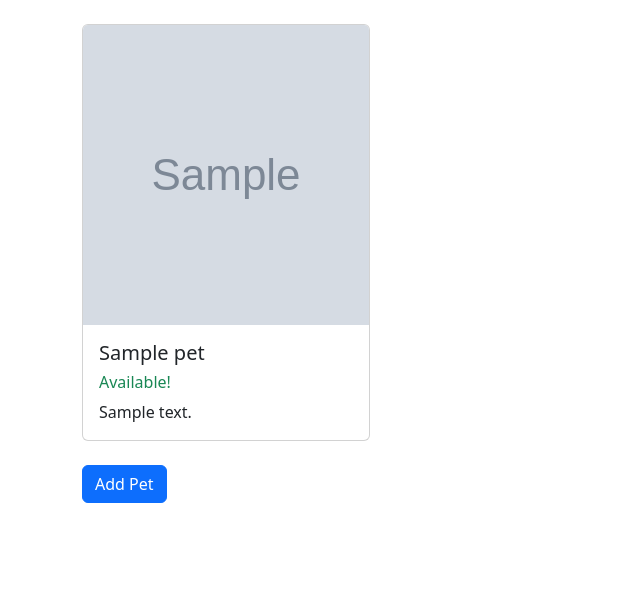
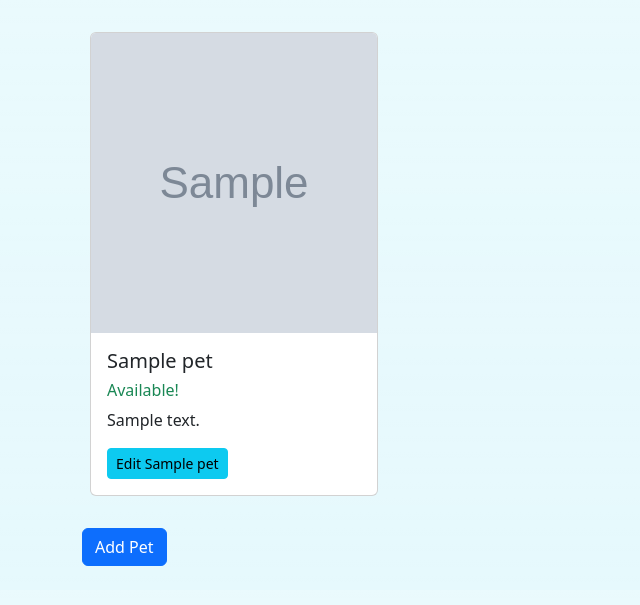
Before and after one commit to coachdaveofficial/wtforms-exercise, a Flask app: page / in a window 1280 px wide. Shown: the top 605 px of the page, without its empty margins (0-640 px from the left). Run offline with Flask 3, Linux system fonts and the light colour scheme; tables that the repository leaves empty hold one stand-in row (values such as "Sample post"); grey boxes marked "Sample" are stand-in pictures.

Commit message:
fixed input for available on edit form and changed styles

```diff
--- a/forms.py
+++ b/forms.py
@@ -25,7 +25,7 @@ class EditPetForm(FlaskForm):
 
     photo_url = StringField("Profile Picture",
                         validators=[Optional(), URL(message="Please provide valid URL")])
+    notes = StringField("Notes",
+                        validators=[Optional()])
     available = BooleanField("Available",
                         validators=[Optional()])
-    notes = StringField("Notes",
-                        validators=[Optional()])
--- a/templates/base.html
+++ b/templates/base.html
@@ -14,7 +14,7 @@
       }
     </style>
 </head>
-<body>
+<body class="bg-info bg-gradient bg-opacity-10">
     {% block content %} {% endblock %}
 </body>
 </html>
--- a/templates/homepage.html
+++ b/templates/homepage.html
@@ -9,7 +9,7 @@
         <div class="row">
             {% for pet in pets %}
                 <div class="col-lg-4">
-                    <div class="card" style="width: 18rem;">
+                    <div class="card m-2" style="width: 18rem;">
                         <img src="{{pet.photo_url}}" class="card-img-top img-responsive" alt="Pet Profile Picture">
                         <div class="card-body">
                             <h5 class="card-title">{{pet.name}}</h5>
@@ -21,6 +21,7 @@
                             {% endif %}
 
                             <p class="card-text">{{pet.notes}}</p>
+                            <a href="/{{pet.id}}" class="btn btn-sm btn-info">Edit {{pet.name}}</a>
                         </div>
                     </div>
                 </div>
```
Also changed, not shown: templates/edit_pet_form.html (+8 -3 lines).
